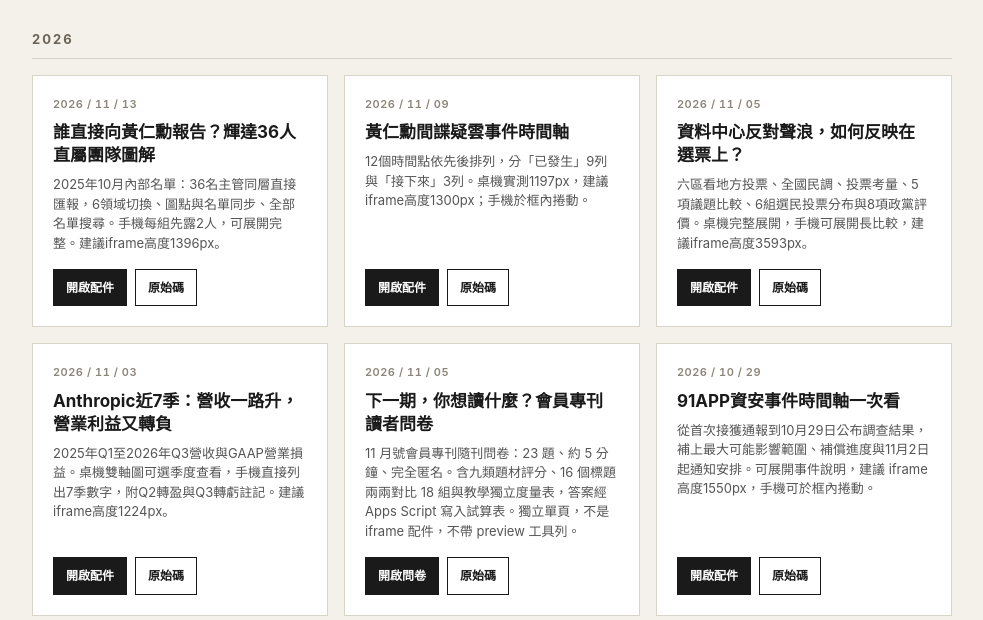
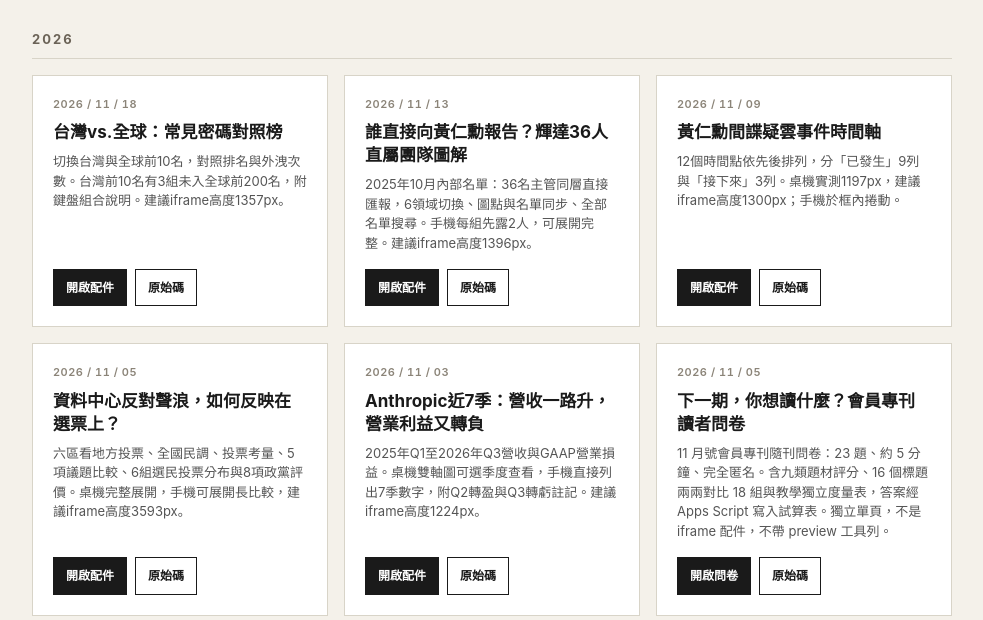
Before and after one commit to terrylee-lang/bnext-visuals, a plain HTML site: page index.html in a window 1280 px wide. Shown: the part 180-800 px from the top of the page, without its empty margins (148-1131 px from the left). Drawn offline with Linux system fonts and the light colour scheme.

Commit message:
index: add common password comparison

```diff
--- a/index.html
+++ b/index.html
@@ -185,6 +185,16 @@
 
   <div class="year-label">2026</div>
   <div class="grid">
+    <div class="card">
+      <div class="card-date">2026 / 11 / 18</div>
+      <h3 class="card-title">台灣vs.全球：常見密碼對照榜</h3>
+      <p class="card-desc">切換台灣與全球前10名，對照排名與外洩次數。台灣前10名有3組未入全球前200名，附鍵盤組合說明。建議iframe高度1357px。</p>
+      <div class="card-actions">
+        <a class="btn primary" href="./2026/11-common-passwords-taiwan-global.html?preview=1" target="_blank" rel="noopener">開啟配件</a>
+        <a class="btn secondary" href="https://github.com/terrylee-lang/bnext-visuals/blob/main/2026/11-common-passwords-taiwan-global.html" target="_blank" rel="noopener">原始碼</a>
+      </div>
+    </div>
+
 
     <div class="card">
       <div class="card-date">2026 / 11 / 13</div>
```
